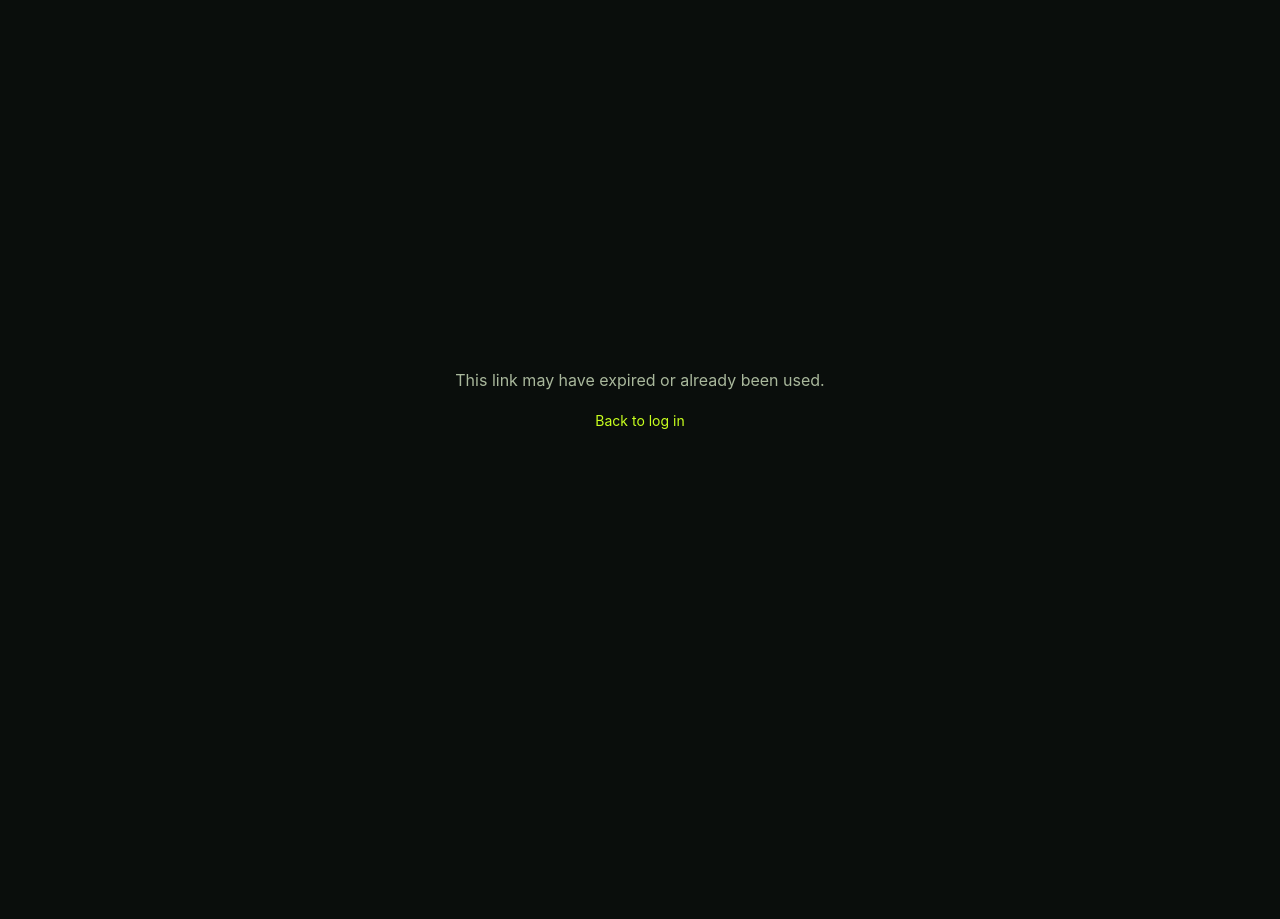
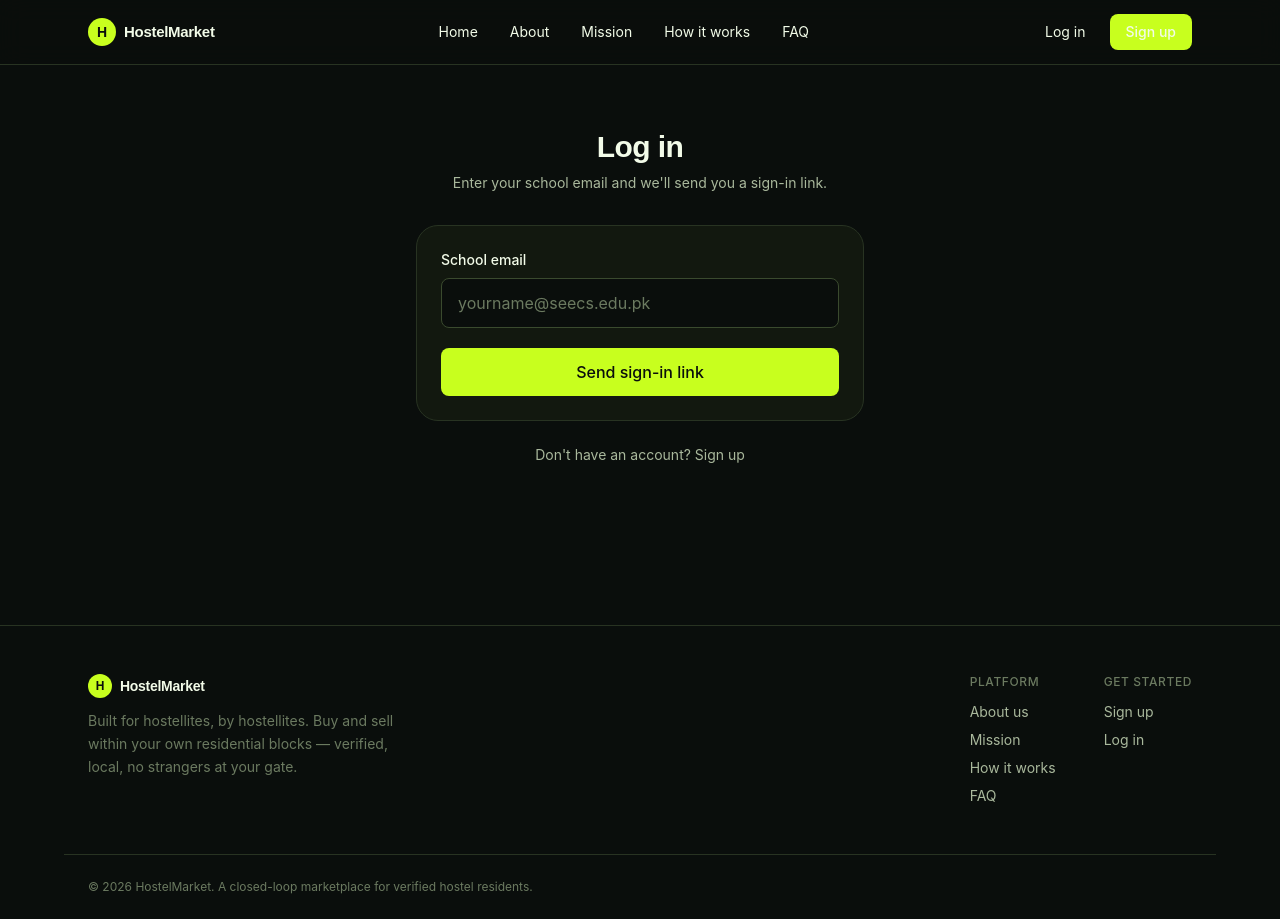
Before and after one commit to sultan2510/Hostel-Market, a React (Vite) app: page /login in a window 1280 px wide. Before the commit the page ends 800 px from the top, so only its background shows below. Built offline with nearby package versions, Linux system fonts and the light colour scheme; no server answers.

Commit message:
Fix Login.jsx: shouldCreateUser false was silently blocking sign-in emails

```diff
--- a/src/pages/auth/Login.jsx
+++ b/src/pages/auth/Login.jsx
@@ -1,51 +1,132 @@
-import { useEffect, useState } from 'react';
-import { useNavigate } from 'react-router-dom';
-import { useAuth } from '../../context/AuthContext';
+import { useState } from 'react';
+import { Link } from 'react-router-dom';
+import { supabase } from '../../lib/supabaseClient';
+import PublicNavbar from '../../components/public/PublicNavbar';
+import PublicFooter from '../../components/public/PublicFooter';
 
-export default function AuthCallback() {
-  const { isAuthenticated, hasCompletedProfile, loading } = useAuth();
-  const navigate = useNavigate();
-  const [waitedTooLong, setWaitedTooLong] = useState(false);
+export default function Login() {
+  const [email, setEmail] = useState('');
+  const [status, setStatus] = useState('idle'); // idle | sending | sent | error
+  const [errorMsg, setErrorMsg] = useState('');
 
-  useEffect(() => {
-    // supabaseClient.js has detectSessionInUrl: true, so the Supabase
-    // client automatically parses the access token out of the URL and
-    // establishes a session shortly after this page mounts — we just need
-    // to wait for AuthContext to pick that up via onAuthStateChange.
-    if (loading) return;
+  async function handleSubmit(e) {
+    e.preventDefault();
+    setErrorMsg('');
+    const trimmedEmail = email.trim().toLowerCase();
+    if (!trimmedEmail) {
+      setErrorMsg('Please enter your school email.');
+      return;
+    }
 
-    if (isAuthenticated) {
-      navigate(hasCompletedProfile ? '/app' : '/complete-profile', { replace: true });
+    setStatus('sending');
+
+    // Note: shouldCreateUser is true here too — for an email that already
+    // has an account, this just sends a fresh sign-in link without creating
+    // a duplicate. With shouldCreateUser: false, Supabase can fail to send
+    // an email at all under some conditions without a clear error, which is
+    // exactly what caused login to silently not work.
+    const { error } = await supabase.auth.signInWithOtp({
+      email: trimmedEmail,
+      options: {
+        shouldCreateUser: true,
+        emailRedirectTo: `${window.location.origin}/auth/callback`,
+      },
+    });
+
+    if (error) {
+      setStatus('error');
+      setErrorMsg(
+        error.message?.includes('Signups not allowed')
+          ? 'No account found for this email. Please sign up first.'
+          : error.message || 'Could not send sign-in link. Please try again.',
+      );
+      return;
     }
-  }, [isAuthenticated, hasCompletedProfile, loading, navigate]);
 
-  useEffect(() => {
-    // If nothing happens within a few seconds, the link was probably
-    // invalid/expired — give the person a way out instead of an infinite
-    // spinner.
-    const timer = setTimeout(() => setWaitedTooLong(true), 6000);
-    return () => clearTimeout(timer);
-  }, []);
+    setStatus('sent');
+  }
+
+  const isBusy = status === 'sending';
+
+  if (status === 'sent') {
+    return (
+      <div className="min-h-screen flex flex-col">
+        <PublicNavbar />
+        <main className="flex-1 flex items-center justify-center px-6 py-16">
+          <div className="w-full max-w-md text-center">
+            <h1 className="font-display text-3xl font-semibold mb-3">Check your inbox</h1>
+            <p className="text-sm text-[var(--text-secondary)] mb-6">
+              We sent a sign-in link to <span className="text-[var(--text-primary)]">{email.trim()}</span>.
+              Open it on this device to log in.
+            </p>
+            <button
+              onClick={() => setStatus('idle')}
+              className="text-sm text-[var(--accent)] hover:underline"
+            >
+              Use a different email
+            </button>
+          </div>
+        </main>
+        <PublicFooter />
+      </div>
+    );
+  }
 
   return (
-    <div className="min-h-screen flex items-center justify-center bg-[var(--bg-base)] px-6">
-      <div className="text-center max-w-sm">
-        {!waitedTooLong ? (
-          <p className="text-[var(--text-secondary)]">Signing you in...</p>
-        ) : (
-          <>
-            <p className="text-[var(--text-secondary)] mb-4">
-              This link may have expired or already been used.
+    <div className="min-h-screen flex flex-col">
+      <PublicNavbar />
+      <main className="flex-1 flex items-center justify-center px-6 py-16">
+        <div className="w-full max-w-md">
+          <div className="text-center mb-8">
+            <h1 className="font-display text-3xl font-semibold mb-2">Log in</h1>
+            <p className="text-sm text-[var(--text-secondary)]">
+              Enter your school email and we'll send you a sign-in link.
             </p>
+          </div>
+
+          <form
+            onSubmit={handleSubmit}
+            className="bg-[var(--bg-surface)] border border-[var(--border-subtle)] rounded-[var(--radius-lg)] p-6"
+          >
+            <label htmlFor="email" className="block text-sm font-medium mb-2">
+              School email
+            </label>
+            <input
+              id="email"
+              type="email"
+              value={email}
+              onChange={(e) => setEmail(e.target.value)}
+              placeholder="yourname@seecs.edu.pk"
+              autoComplete="email"
+              className="w-full px-4 py-3 rounded-[var(--radius-sm)] bg-[var(--bg-base)] border border-[var(--border-strong)] text-[var(--text-primary)] placeholder:text-[var(--text-muted)] focus:border-[var(--accent)] outline-none transition-colors"
+              disabled={isBusy}
+              required
+            />
+
+            {errorMsg && (
+              <p className="mt-3 text-sm text-[var(--danger)]" role="alert">
+                {errorMsg}
+              </p>
+            )}
+
             <button
-              onClick={() => navigate('/login')}
-              className="text-sm text-[var(--accent)] hover:underline"
+              type="submit"
+              disabled={isBusy}
+              className="w-full mt-5 px-4 py-3 rounded-[var(--radius-sm)] bg-[var(--accent)] text-[var(--bg-base)] font-medium hover:bg-[var(--accent-dim)] transition-colors disabled:opacity-60 disabled:cursor-not-allowed"
             >
-              Back to log in
+              {isBusy ? 'Sending link...' : 'Send sign-in link'}
             </button>
-          </>
-        )}
-      </div>
+          </form>
+
+          <p className="text-center text-sm text-[var(--text-secondary)] mt-6">
+            Don't have an account?{' '}
+            <Link to="/signup" className="text-[var(--accent)] hover:underline">
+              Sign up
+            </Link>
+          </p>
+        </div>
+      </main>
+      <PublicFooter />
     </div>
   );
 }
```
